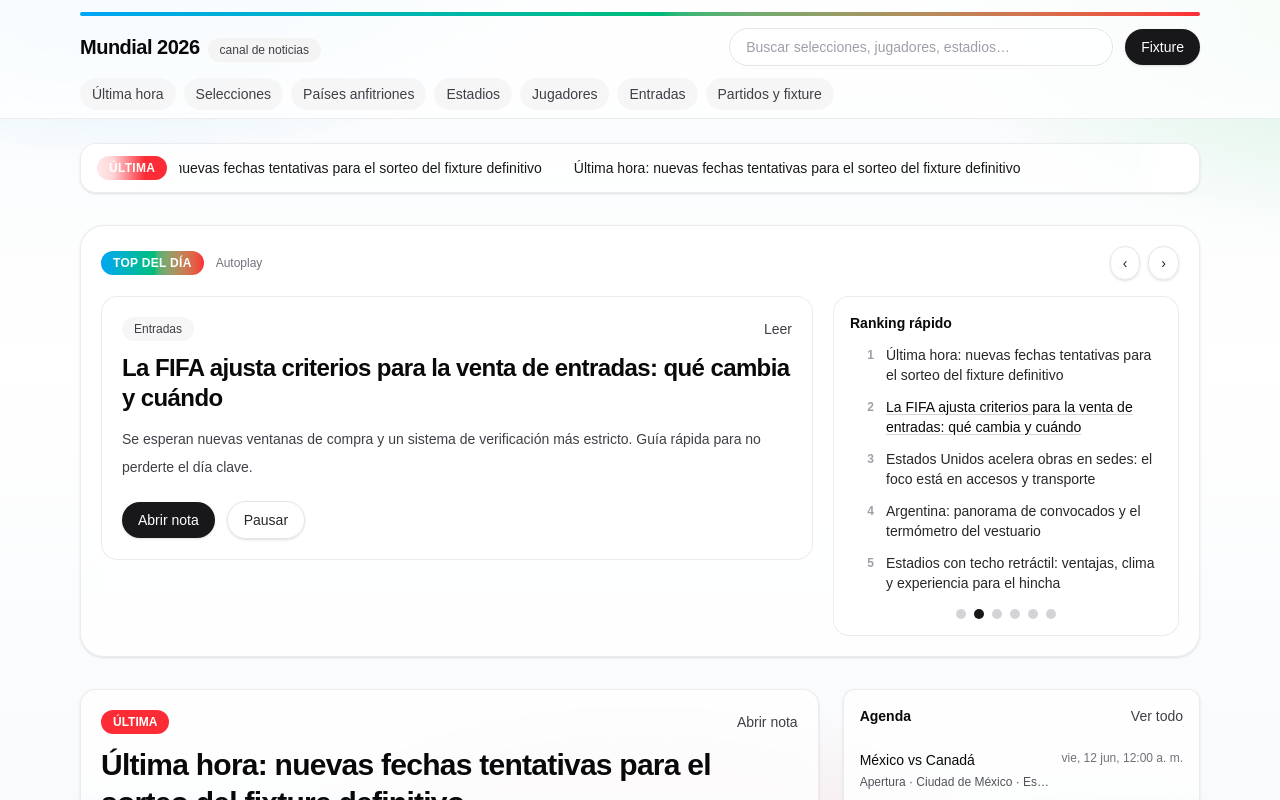
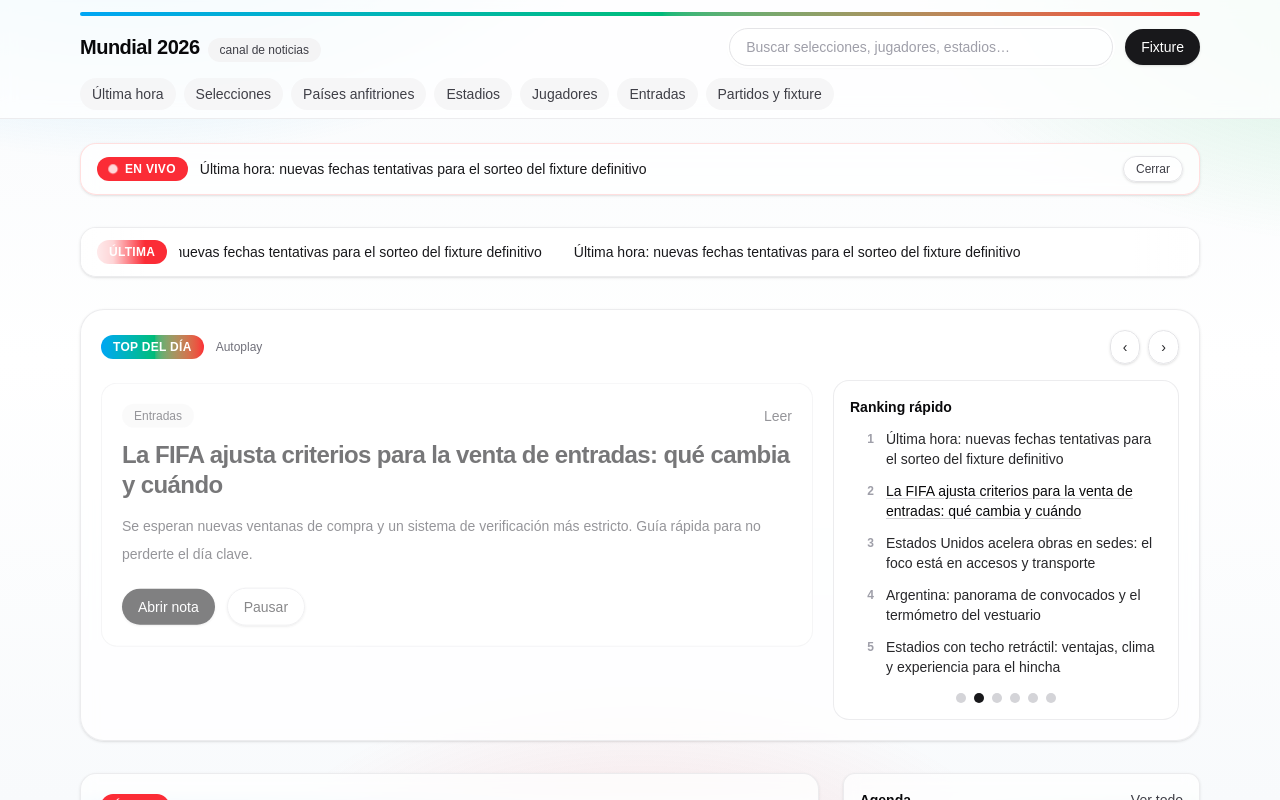
Before and after one commit to jpviola/fifanews-2026, a Next.js app in the folder web/: page / in a window 1280 px wide. Shown: the top 800 px of the page. Built offline with nearby package versions, Linux system fonts and the light colour scheme.

Commit message:
UI: breaking banner + carrusel con swipe/teclas

```diff
--- a/web/src/app/globals.css
+++ b/web/src/app/globals.css
@@ -52,3 +52,37 @@ body {
 .hot-ticker:hover .hot-ticker-track {
   animation-play-state: paused;
 }
+
+@keyframes pulse-dot {
+  0% {
+    transform: scale(1);
+    opacity: 1;
+  }
+  50% {
+    transform: scale(1.25);
+    opacity: 0.75;
+  }
+  100% {
+    transform: scale(1);
+    opacity: 1;
+  }
+}
+
+.pulse-dot {
+  animation: pulse-dot 1.2s ease-in-out infinite;
+}
+
+@keyframes fade-up {
+  0% {
+    transform: translateY(6px);
+    opacity: 0;
+  }
+  100% {
+    transform: translateY(0);
+    opacity: 1;
+  }
+}
+
+.fade-up {
+  animation: fade-up 260ms ease-out;
+}
--- a/web/src/app/page.tsx
+++ b/web/src/app/page.tsx
@@ -1,5 +1,6 @@
 import Link from "next/link";
 
+import { BreakingBanner } from "@/components/BreakingBanner";
 import { FixtureWidget } from "@/components/FixtureWidget";
 import { HotTicker } from "@/components/HotTicker";
 import { NewsCard } from "@/components/NewsCard";
@@ -16,6 +17,7 @@ export default async function Home() {
     .filter((n) => n.section === "ultima-hora")
     .slice(0, 8)
     .map((n) => ({ slug: n.slug, title: n.title }));
+  const breaking = hotItems[0] ?? null;
   const topItems = sorted.slice(0, 6).map((n) => ({
     slug: n.slug,
     title: n.title,
@@ -28,6 +30,7 @@ export default async function Home() {
 
   return (
     <div className="flex flex-col gap-8">
+      <BreakingBanner item={breaking} />
       <HotTicker items={hotItems} label="ÚLTIMA" />
       <TopCarousel items={topItems} autoplayMs={5500} />
       <section className="grid grid-cols-1 gap-6 lg:grid-cols-3">
--- /dev/null
+++ b/web/src/components/BreakingBanner.tsx
@@ -0,0 +1,71 @@
+"use client";
+
+import Link from "next/link";
+import { useSyncExternalStore } from "react";
+
+type BreakingItem = {
+  slug: string;
+  title: string;
+};
+
+const DISMISS_KEY = "breakingBannerDismissed";
+const DISMISS_EVENT = "breaking-banner-dismissed";
+
+function subscribe(callback: () => void) {
+  if (typeof window === "undefined") return () => {};
+
+  const onStorage = (e: StorageEvent) => {
+    if (e.key === DISMISS_KEY) callback();
+  };
+  const onCustom = () => callback();
+
+  window.addEventListener("storage", onStorage);
+  window.addEventListener(DISMISS_EVENT, onCustom);
+  return () => {
+    window.removeEventListener("storage", onStorage);
+    window.removeEventListener(DISMISS_EVENT, onCustom);
+  };
+}
+
+function getSnapshot() {
+  if (typeof window === "undefined") return false;
+  return window.localStorage.getItem(DISMISS_KEY) === "1";
+}
+
+export function BreakingBanner({ item }: { item: BreakingItem | null }) {
+  const hidden = useSyncExternalStore(subscribe, getSnapshot, () => false);
+
+  if (!item || hidden) return null;
+
+  return (
+    <section className="rounded-2xl border border-red-200/60 bg-white/75 shadow-sm backdrop-blur">
+      <div className="flex items-center justify-between gap-3 px-4 py-3">
+        <div className="flex min-w-0 items-center gap-3">
+          <span className="flex items-center gap-2 rounded-full bg-red-500 px-3 py-1 text-xs font-semibold tracking-wide text-white">
+            <span className="pulse-dot h-2 w-2 rounded-full bg-white" />
+            EN VIVO
+          </span>
+          <Link
+            href={`/noticias/${item.slug}`}
+            className="min-w-0 truncate text-sm font-medium text-zinc-900 hover:underline"
+          >
+            {item.title}
+          </Link>
+        </div>
+        <button
+          type="button"
+          onClick={() => {
+            if (typeof window !== "undefined") {
+              window.localStorage.setItem(DISMISS_KEY, "1");
+              window.dispatchEvent(new Event(DISMISS_EVENT));
+            }
+          }}
+          className="shrink-0 rounded-full border border-zinc-200 bg-white/70 px-3 py-1 text-xs text-zinc-700 shadow-sm hover:bg-white"
+          aria-label="Cerrar"
+        >
+          Cerrar
+        </button>
+      </div>
+    </section>
+  );
+}
--- a/web/src/components/TopCarousel.tsx
+++ b/web/src/components/TopCarousel.tsx
@@ -30,6 +30,7 @@ export function TopCarousel({
   const [index, setIndex] = useState(0);
   const [paused, setPaused] = useState(false);
   const reducedMotionRef = useRef(false);
+  const dragStartXRef = useRef<number | null>(null);
 
   useEffect(() => {
     if (typeof window === "undefined") return;
@@ -54,11 +55,38 @@ export function TopCarousel({
 
   const safeIndex = clampIndex(index, len);
   const active = safeItems[safeIndex];
+  const canSwipe = len > 1;
 
   return (
     <section
       onMouseEnter={() => setPaused(true)}
       onMouseLeave={() => setPaused(false)}
+      onKeyDown={(e) => {
+        if (len <= 1) return;
+        if (e.key === "ArrowLeft") setIndex((i) => clampIndex(i - 1, len));
+        if (e.key === "ArrowRight") setIndex((i) => clampIndex(i + 1, len));
+      }}
+      onPointerDown={(e) => {
+        if (!canSwipe) return;
+        dragStartXRef.current = e.clientX;
+      }}
+      onPointerUp={(e) => {
+        if (!canSwipe) return;
+        const startX = dragStartXRef.current;
+        dragStartXRef.current = null;
+        if (startX === null) return;
+        const delta = e.clientX - startX;
+        if (Math.abs(delta) < 50) return;
+        if (delta > 0) setIndex((i) => clampIndex(i - 1, len));
+        else setIndex((i) => clampIndex(i + 1, len));
+      }}
+      onPointerCancel={() => {
+        dragStartXRef.current = null;
+      }}
+      tabIndex={0}
+      role="region"
+      aria-roledescription="Carrusel"
+      aria-label="Top del día"
       className="rounded-3xl border border-zinc-200/70 bg-white/75 shadow-sm backdrop-blur"
     >
       <div className="flex items-center justify-between gap-4 px-5 pt-5">
@@ -93,7 +121,10 @@ export function TopCarousel({
       <div className="px-5 pb-5 pt-4">
         <div className="grid grid-cols-1 gap-5 lg:grid-cols-3">
           <div className="lg:col-span-2">
-            <div className="rounded-2xl border border-zinc-200/70 bg-white/70 p-5">
+            <div
+              key={active.slug}
+              className="fade-up rounded-2xl border border-zinc-200/70 bg-white/70 p-5"
+            >
               <div className="flex items-center justify-between gap-3">
                 <span className="rounded-full bg-zinc-100/80 px-3 py-1 text-xs font-medium text-zinc-700">
                   {active.sectionLabel}
```
